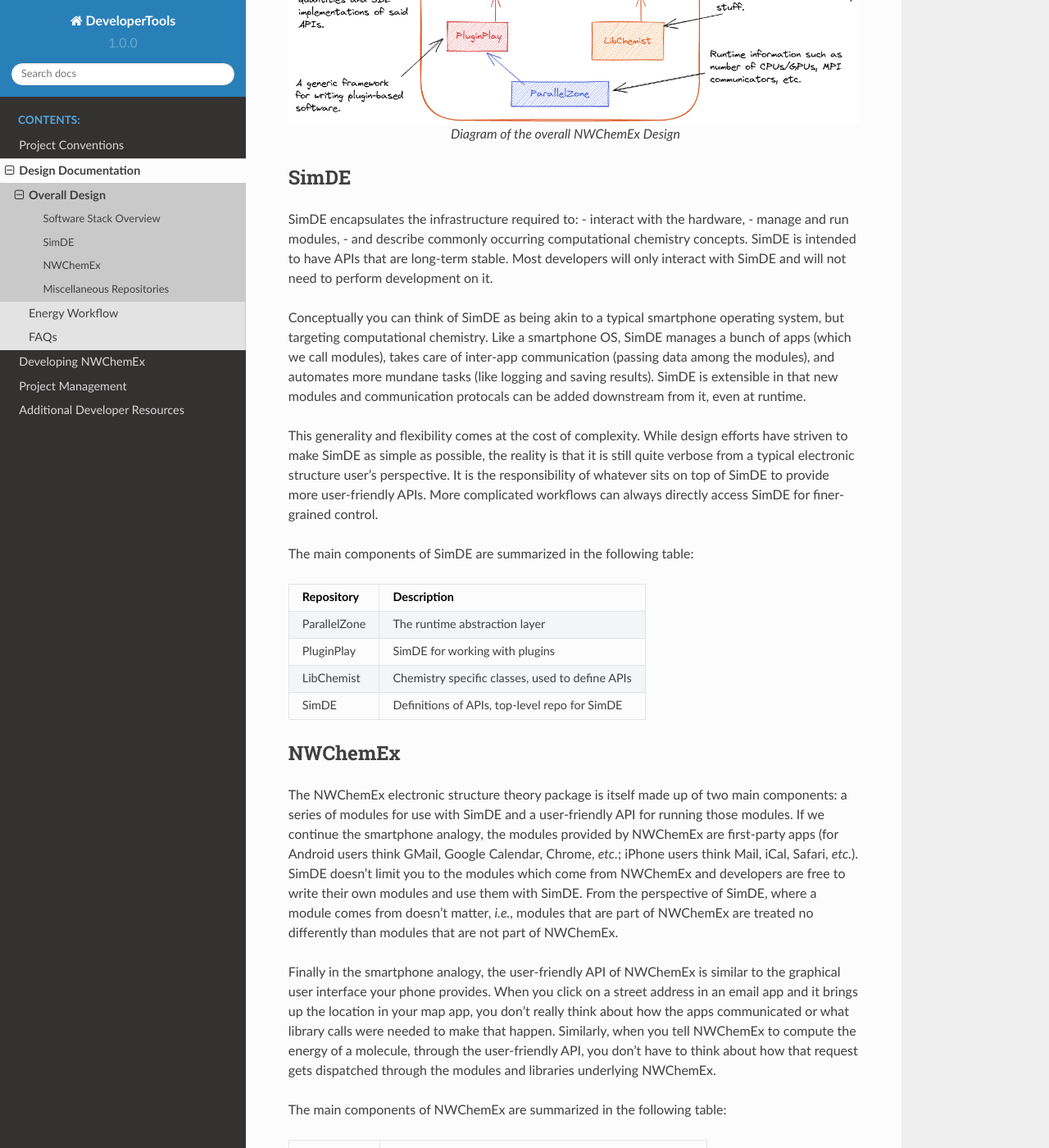
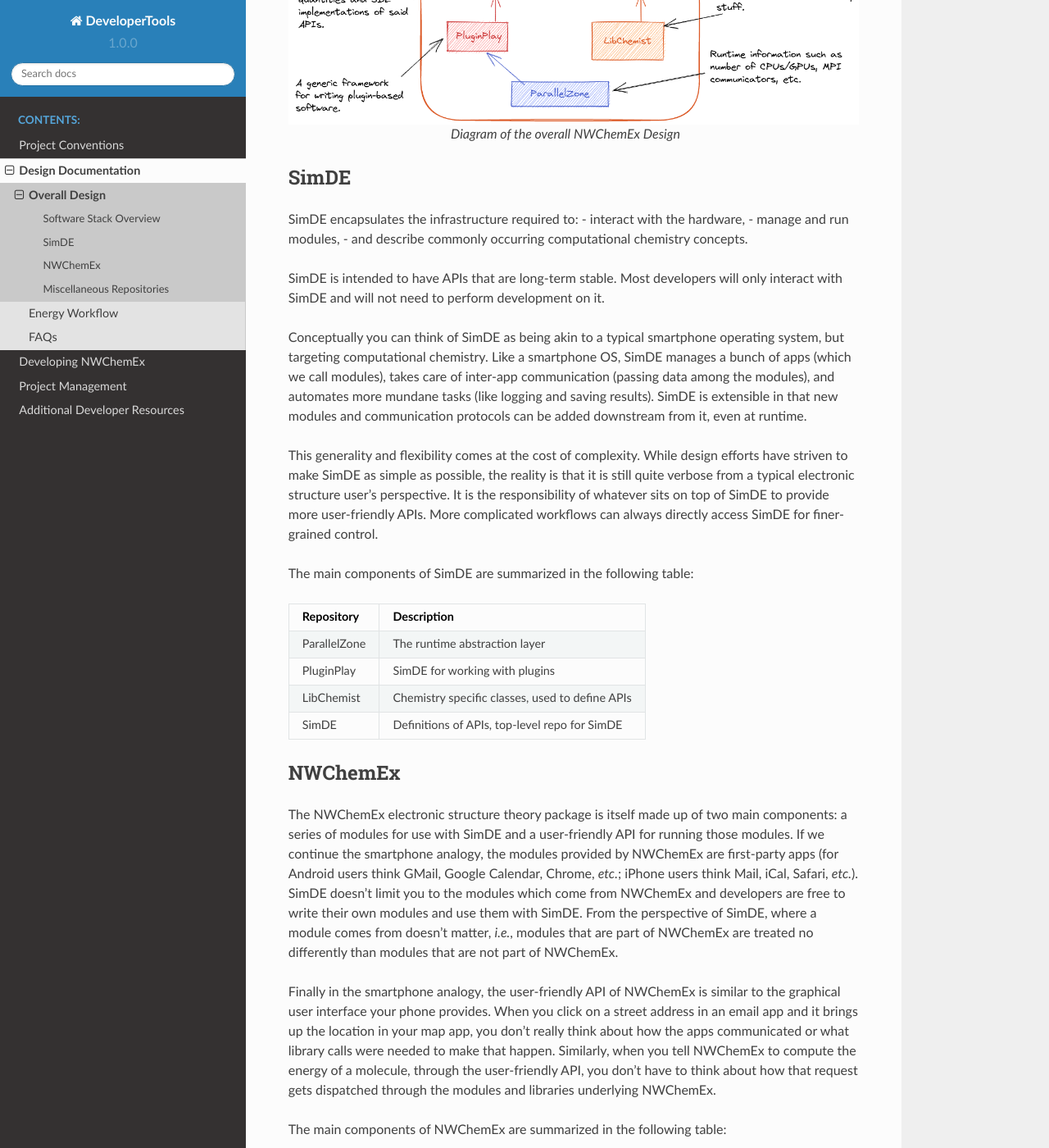
Before and after one commit to NWChemEx-Project/DeveloperTools, a Sphinx documentation site: the page built from docs/source/design/overall_design.rst, in a window 1280 px wide and 1400 px high, scrolled down 724 px. Shown: the whole window at 82% size. Built offline with Sphinx 7.4.7 and the Read the Docs theme 2.0.0, drawn with Linux system fonts in a browser that asks for light colours; some of the changed text lies outside the part shown.

Commit message:
update UML, fix spelling error (#95)

```diff
--- a/docs/source/design/overall_design.rst
+++ b/docs/source/design/overall_design.rst
@@ -27,6 +27,7 @@
 - interact with the hardware,
 - manage and run modules,
 - and describe commonly occurring computational chemistry concepts.
+
 SimDE is intended to have APIs that are long-term stable. Most
 developers will only interact with SimDE and will not need to perform
 development on it.
@@ -36,7 +37,7 @@
 SimDE manages a bunch of apps (which we call modules), takes care of inter-app
 communication (passing data among the modules), and automates more mundane tasks
 (like logging and saving results). SimDE is extensible in that new modules and
-communication protocals can be added downstream from it, even at runtime.
+communication protocols can be added downstream from it, even at runtime.
 
 This generality and flexibility comes at the cost of complexity. While design
 efforts have striven to make SimDE as simple as possible, the reality is that it
```
Also changed, not shown: other parts of docs/source/design/overall_design.rst (+1 -1 lines), 1 other file.
